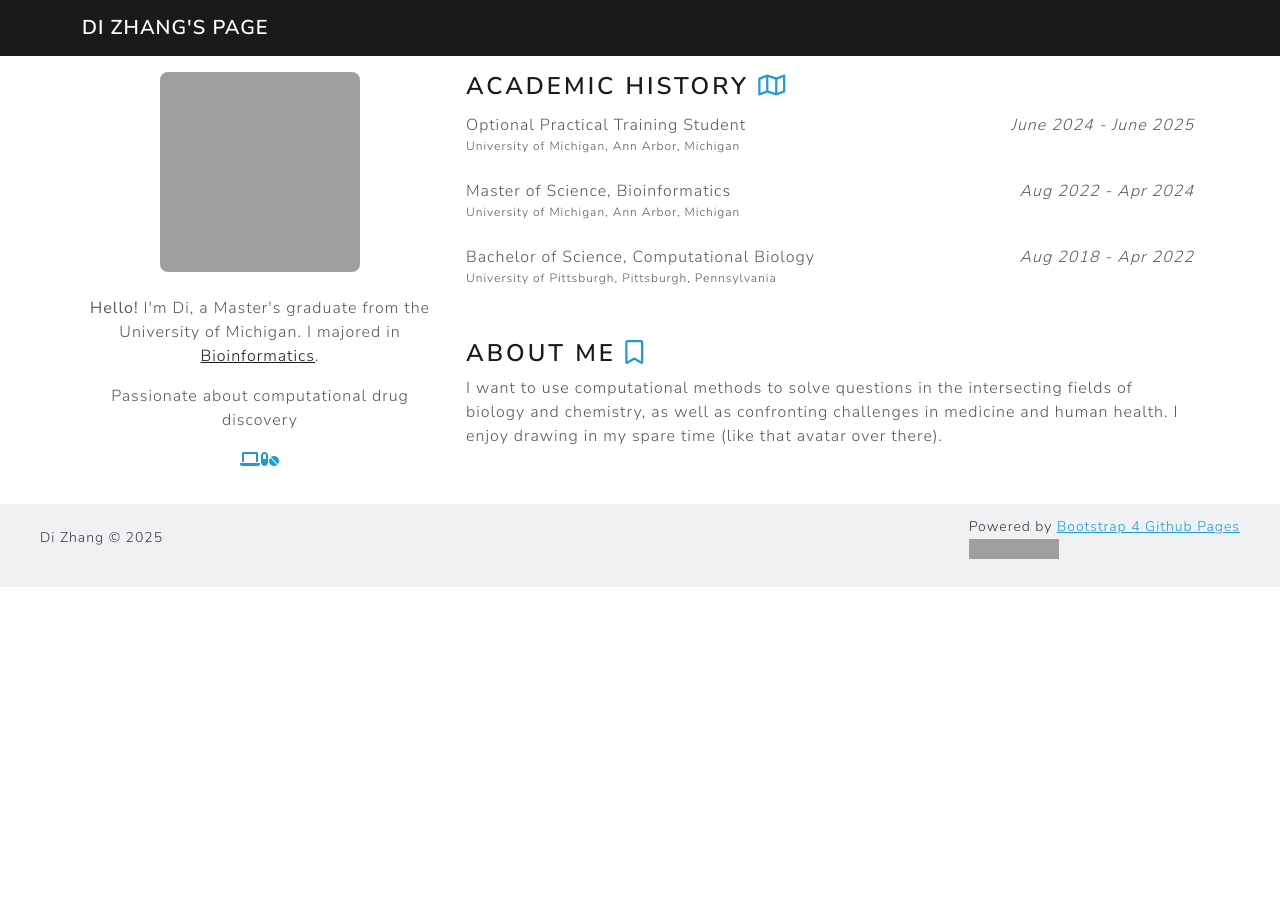
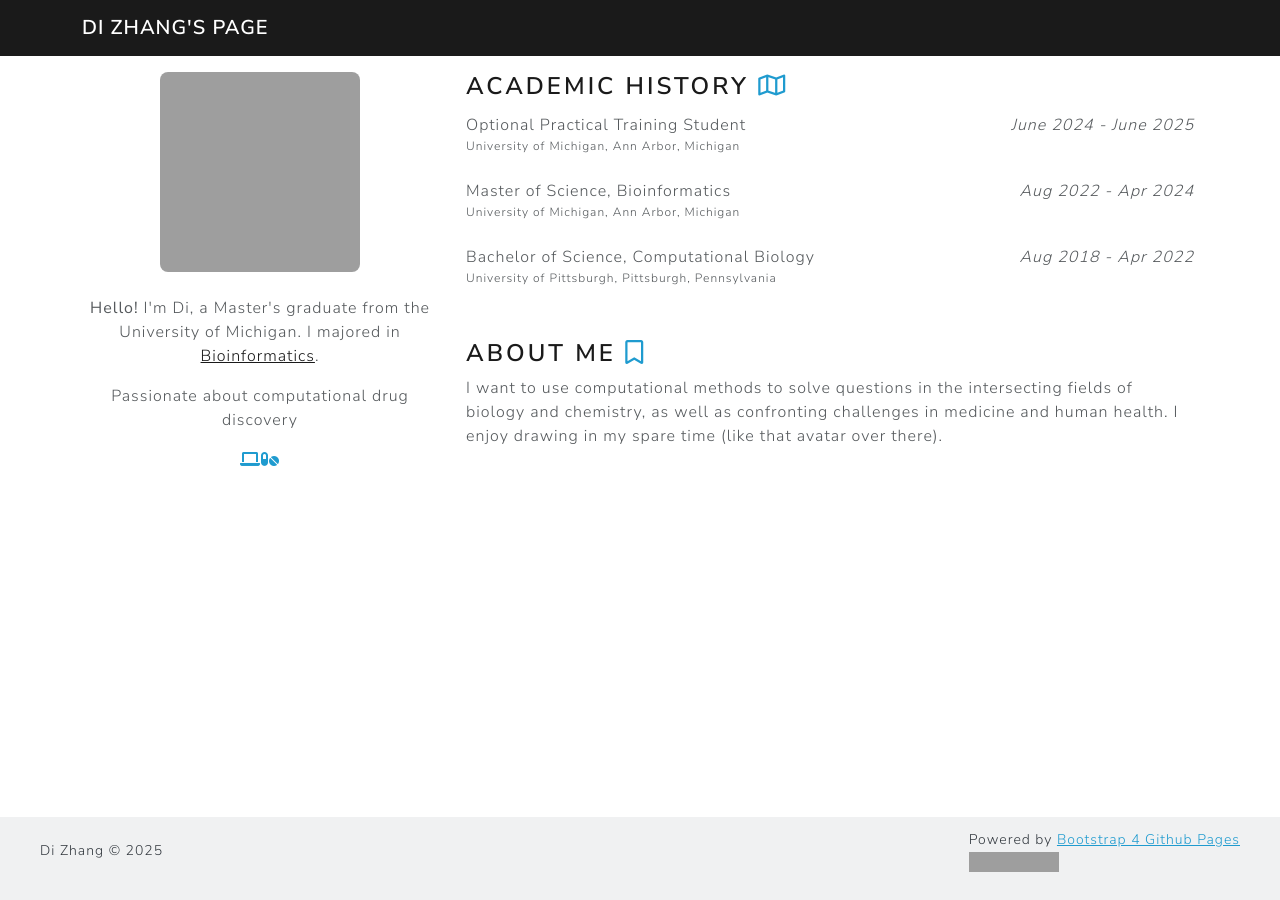
Before and after one commit to zhangdi33/zhangdi33.github.io, a Jekyll site: the page built from index.html, in a window 1280 px wide. Built offline with Jekyll 4.4.1, drawn with Linux system fonts in a browser that asks for light colours; grey boxes are pictures that could not be loaded.

Commit message:
Update footer.html

```diff
--- a/_includes/footer.html
+++ b/_includes/footer.html
@@ -1,4 +1,4 @@
-<div class="sticky-bottom">
+<div class="fixed-bottom">
 <div class="card bg-light text-dark border-0 rounded-0 px-5 py-2">
   <div class="row no-gutters">
     <div class="col-lg p-1 my-auto">
```
